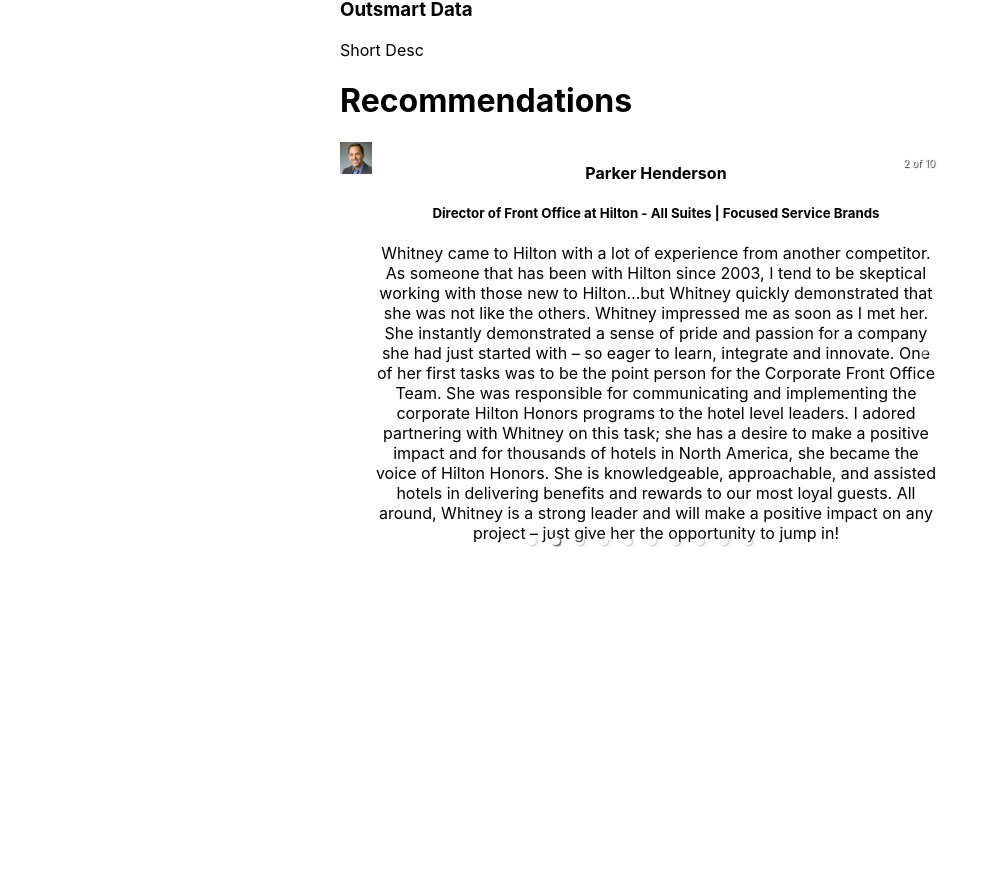
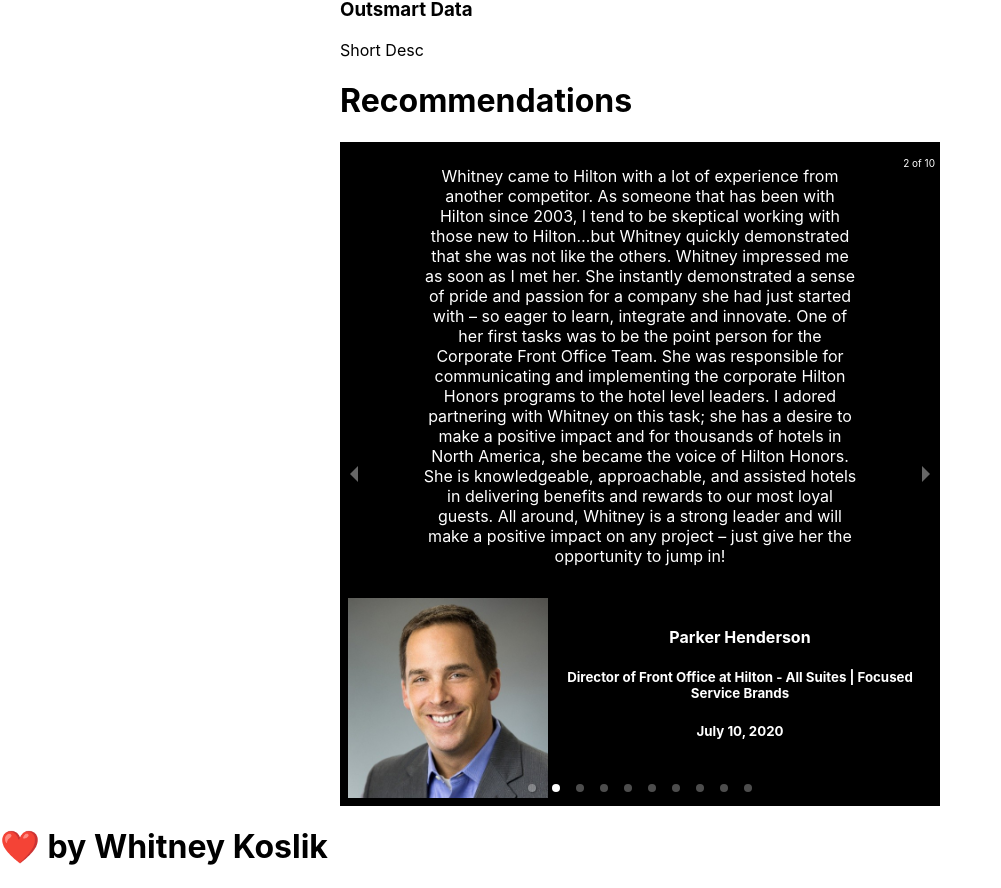
Before and after one commit to Wkoslik/wkoslik.github.io, a Next.js app in the folder nextJs/portfolio/: page / in a window 1280 px wide. Shown: the part 1815-2703 px from the top of the page, without its empty margins (0-1001 px from the left). Before the commit the page ends 2430 px from the top, so only its background shows below. Built offline with nearby package versions, Linux system fonts and the light colour scheme.

Commit message:
carousel styling and footer

```diff
--- a/nextJs/portfolio/pages/index.js
+++ b/nextJs/portfolio/pages/index.js
@@ -2,6 +2,7 @@
 import About from './about'
 import ProjectsContainer from './projectscontainer'
 import RecommendationsContainer from './recommendationscontainer'
+import Footer from './partials/Footer'
 
 export default function Home() {
   return (
@@ -12,6 +13,7 @@
         <ProjectsContainer />
         <RecommendationsContainer />
       </div>
+      <Footer />
     </div>
   )
 }
--- a/nextJs/portfolio/pages/partials/Footer.js
+++ b/nextJs/portfolio/pages/partials/Footer.js
@@ -0,0 +1,5 @@
+export default function Footer(){
+    return(
+        <h1>❤️ by Whitney Koslik</h1>
+    )
+}
--- a/nextJs/portfolio/pages/recommendations.js
+++ b/nextJs/portfolio/pages/recommendations.js
@@ -1,13 +1,16 @@
 export default function Recommendation(props) {
     return (
         <div className="rec">
+            <div className="rec-details">
+                <p>{props.rec}</p>
+            </div>
             <div className="rec-img">
                 <img src={props.img} alt={props.name} />
-            </div>
-            <div className="rec-details">
-                <h4>{props.name}</h4>
-                <h5>{props.title}</h5>
-                <p>{props.rec}</p>
+                <div className="name-title">
+                    <h4>{props.name}</h4>
+                    <h5>{props.title}</h5>
+                    <h5>{props.date}</h5>
+                </div>
             </div>
         </div>
     )
--- a/nextJs/portfolio/pages/recommendationscontainer.js
+++ b/nextJs/portfolio/pages/recommendationscontainer.js
@@ -11,7 +11,7 @@
     return (
         <div>
             <h1>Recommendations</h1>
-            <Carousel autoPlay>
+            <Carousel autoPlay showThumbs={false}>
                 {allRecs}
             </Carousel>
         </div>
--- a/nextJs/portfolio/styles/globals.css
+++ b/nextJs/portfolio/styles/globals.css
@@ -28,9 +28,27 @@
   margin: 0 auto;
 }
 .rec{
+  height: 100%;
+  background-color: black;
+  color: white;
+}
+
+.rec-img, .rec-details{
+  padding: 8px;
   display: flex;
 }
 
+.rec-details{
+  width: 75%;
+  margin: 0 auto;
+}
+
 .rec-img img{
-  width: 200px;
+  max-width: 200px;
 }
+
+.name-title{
+  text-align: center;
+  width: 100%;
+  padding: 8px;
+}
```
